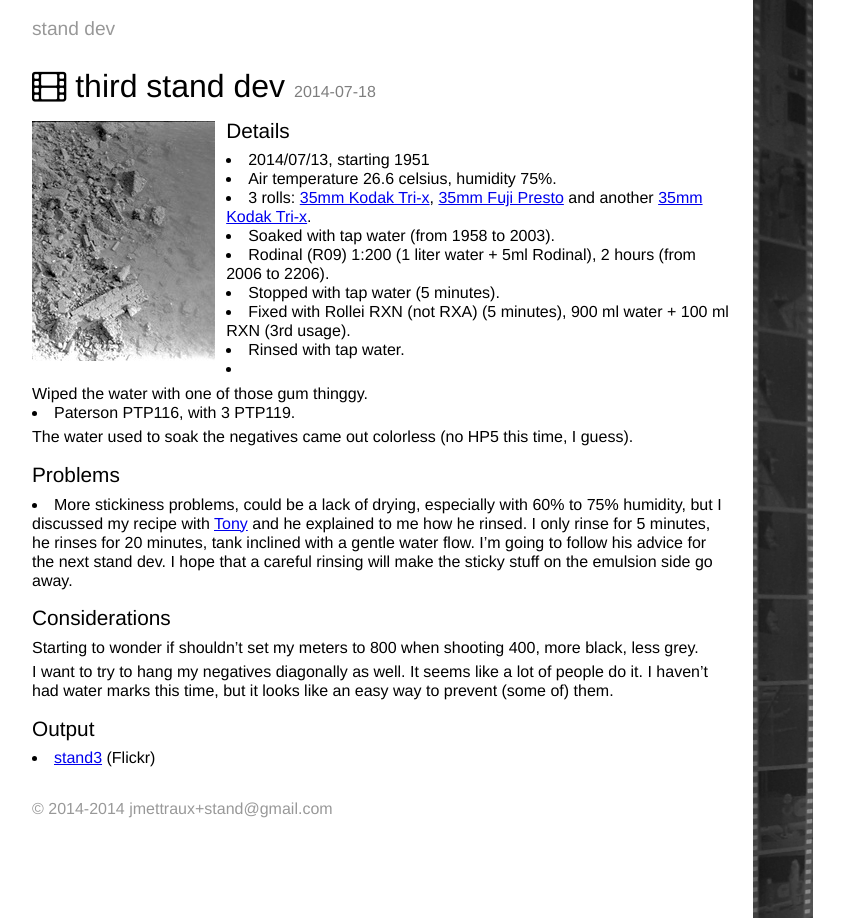
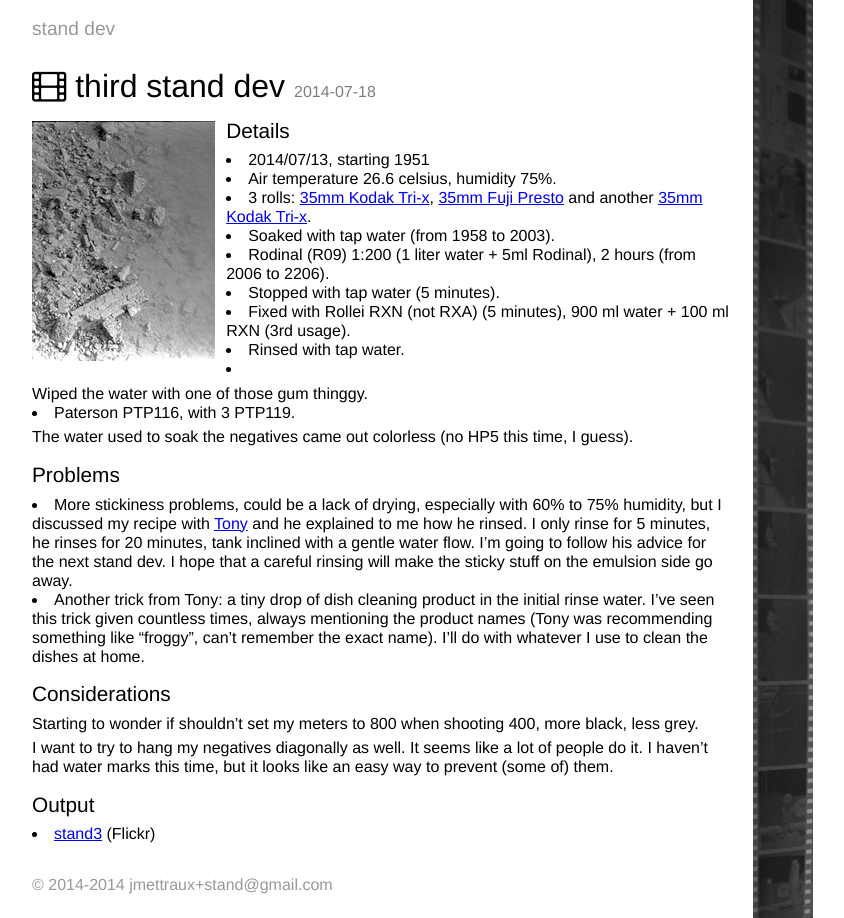
Before and after one commit to jmettraux/stand, a Jekyll site: the page built from _posts/2014-07-18-third-stand-dev.md, in a window 1280 px wide. Shown: the whole page, without its empty margins (68-912 px from the left). Built offline with Jekyll 4.4.1, drawn with Linux system fonts in a browser that asks for light colours; comment, search, counter and statistics services are not loaded.

Commit message:
add note about wetting agent

```diff
--- a/_posts/2014-07-18-third-stand-dev.md
+++ b/_posts/2014-07-18-third-stand-dev.md
@@ -27,6 +27,7 @@ The water used to soak the negatives came out colorless (no HP5 this time, I gue
 ### Problems
 
 * More stickiness problems, could be a lack of drying, especially with 60% to 75% humidity, but I discussed my recipe with [Tony](http://tg.lambda.io) and he explained to me how he rinsed. I only rinse for 5 minutes, he rinses for 20 minutes, tank inclined with a gentle water flow. I'm going to follow his advice for the next stand dev. I hope that a careful rinsing will make the sticky stuff on the emulsion side go away.
+* Another trick from Tony: a tiny drop of dish cleaning product in the initial rinse water. I've seen this trick given countless times, always mentioning the product names (Tony was recommending something like "froggy", can't remember the exact name). I'll do with whatever I use to clean the dishes at home.
 
 ### Considerations
 
```
